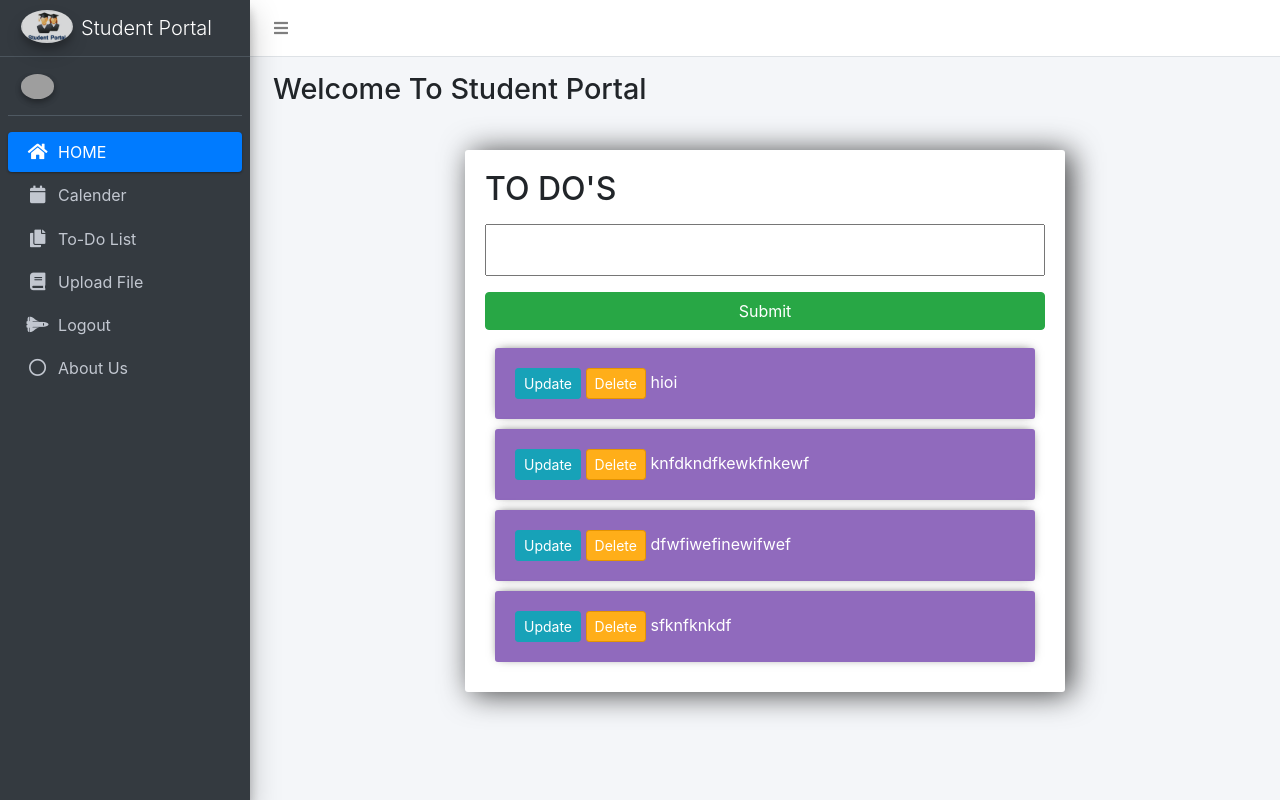
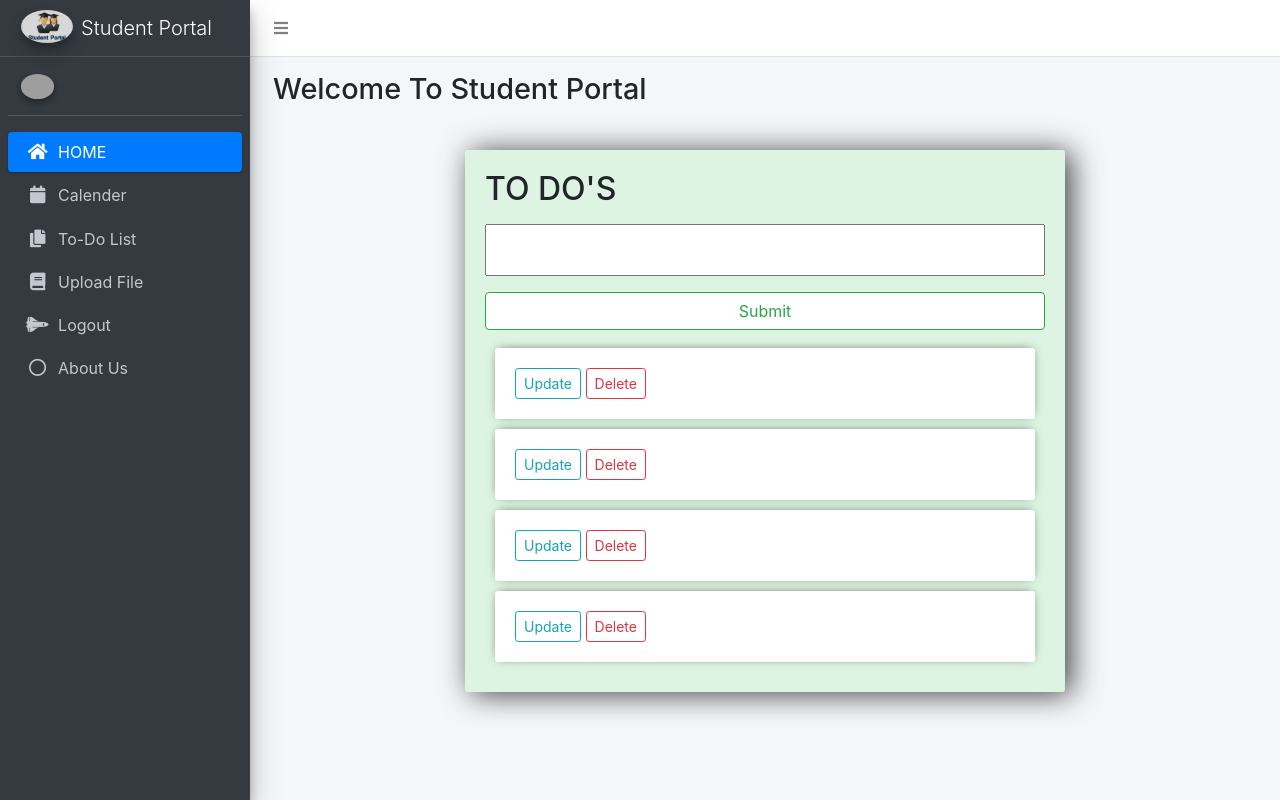
Before and after one commit to shivansh1012/StudentAssistor, a Django app: template Try2AcademicPortal/AcademicPortal/templates/todolist/list.html in a window 1280 px wide. Run offline with Django 3.2, Linux system fonts and the light colour scheme; the template is opened without the code that fills it: values that come from a table or form of the project are taken from there, others are empty; data comes from the database, SQL or seed files in the repository; both versions use the stored data as it was after the commit; some libraries are stand-ins or nearby versions; grey boxes are pictures that could not be loaded.

Commit message:
designchnages

```diff
--- a/Try2AcademicPortal/AcademicPortal/templates/todolist/list.html
+++ b/Try2AcademicPortal/AcademicPortal/templates/todolist/list.html
@@ -34,13 +34,13 @@
 		width:600px;
 		margin: 20px auto;
 		padding:20px;
-		background-color: #fff;
+		background-color: #b2efb761;
 		border-radius: 3px;
 		box-shadow: 6px 2px 30px 0px rgba(0,0,0,0.75);
 	}
 
 	.item-row{
-		background-color: #906abd;
+		background-color: var(--white);
 		margin: 10px;
 		padding: 20px;
 		border-radius: 3px;
@@ -50,9 +50,26 @@
 	}
 
 	.btn-danger{
-		background-color: #ffae19;
-		border-color: #e59400;
+		color: var(--danger);
+		background-color: var(--white);
+        border-color: var(--danger);
 	}
+
+	.btn-info
+	{
+		color: var(--cyan);
+        background-color: var(--white);
+       border-color: #17a2b8;
+	}
+
+	.btn-success
+	{
+
+    color: var(--green);
+    background-color: var(--white);
+    border-color: #28a745;
+	}
+
 
 </style>
 
```
Also changed, not shown: Try2AcademicPortal/AcademicPortal/db.sqlite3.
